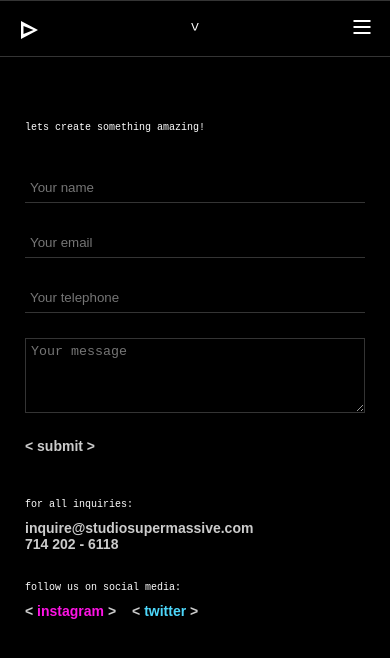
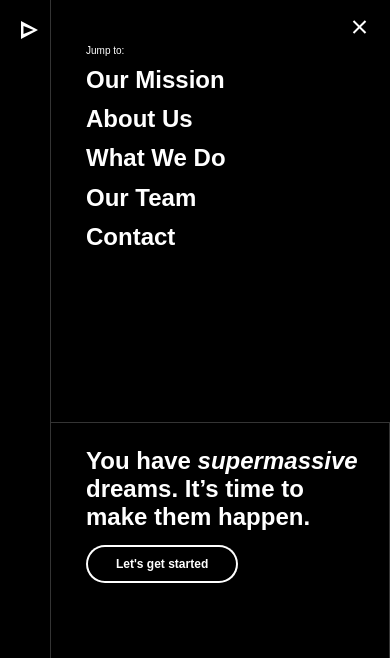
Before and after one commit to cmarrujo/studiosupermassive, a website built with webpack: page src/index.html in a window 390 px wide. Both pictures are taken after a click on the element 362 px from the left and 27 px from the top of the page. Shown: the top 658 px of the page. Built offline with nearby package versions, Linux system fonts and the light colour scheme; a web font is replaced by a local one.

Commit message:
Adds menu, and call to action

```diff
--- a/src/index.html
+++ b/src/index.html
@@ -330,9 +330,44 @@
 
       <div class="ssm-slideout" data-active="false">
 
-        <div class="ssm-slideout--toggle"></div>
+        <div class="ssm-slideout--navigation">
+          <p class="ssm-slideout--navigation--label">Jump to:</p>
 
-        <form class="gform ssm-slideout--form validate" data-email="cesar@studiosupermassive.com" action="https://script.google.com/macros/s/AKfycbxQP2ss_XT7zL9xtwsoexyYavGqP7zWq1dSlS6D/exec">
+          <ul class="ssm-slideout--navigation--menu">
+            <li class="ssm-slideout--navigation--menu_item">
+              <a href="#" class="ssm-slideout--navigation--menu_link">Our Mission</a>
+            </li>
+
+            <li class="ssm-slideout--navigation--menu_item">
+              <a href="#" class="ssm-slideout--navigation--menu_link">About Us</a>
+            </li>
+
+            <li class="ssm-slideout--navigation--menu_item">
+              <a href="#" class="ssm-slideout--navigation--menu_link">What We Do</a>
+            </li>
+
+            <li class="ssm-slideout--navigation--menu_item">
+              <a href="#" class="ssm-slideout--navigation--menu_link">Our Team</a>
+            </li>
+
+            <li class="ssm-slideout--navigation--menu_item">
+              <a href="#" class="ssm-slideout--navigation--menu_link">Contact</a>
+            </li>
+          </ul>
+        </div>
+
+        <div class="ssm-slideout--content">
+
+        </div>
+
+        <div class="ssm-slideout--mission">
+          <p class="ssm-slideout--mission_statement">
+            You have <span class="ssm-slideout--mission_statement-emphasis">supermassive</span>
+            dreams. It’s time to make them happen.</p>
+          <a href="#" class="ssm-action--button">Let's get started</a>
+        </div>
+
+         <!--<form class="gform ssm-slideout--form validate" data-email="cesar@studiosupermassive.com" action="https://script.google.com/macros/s/AKfycbxQP2ss_XT7zL9xtwsoexyYavGqP7zWq1dSlS6D/exec">
 
           <p class="ssm-slideout--form_prompt">lets create something amazing!</p>
 
@@ -369,6 +404,8 @@
 
           <p class="ssm-slideout--form_prompt thankyou_message">Thanks! for your inquiry! We will be in touch very soon!</p>
 
+        </form>
+
         <div class="ssm-slideout--social">
 
           <p class="ssm-slideout--social_header">for all inquiries:</p>
@@ -397,7 +434,7 @@
 
         </div>
 
-      </div>
+      </div>-->
 
     </div>
 
--- a/src/scripts/index.js
+++ b/src/scripts/index.js
@@ -221,8 +221,8 @@ class StudioSupermassive {
 
     if(slideout && slideoutToggle) {
       slideoutToggle.addEventListener('click', (e) => {
-        console.log('click');
         const isActive = (qs('.ssm-slideout').getAttribute('data-active') === 'false') ? 'true' : 'false';
+        slideoutToggle.setAttribute('data-active', `${isActive}`);
         slideout.setAttribute('data-active', `${isActive}`);
         ssmLogoWrapper.setAttribute('data-active', `${isActive}`);
       });
--- a/src/stylesheets/style.scss
+++ b/src/stylesheets/style.scss
@@ -100,10 +100,31 @@
       float: right;
       width: 17px;
 
+      &[data-active='true'] {
+        bottom: 0;
+
+        .ssm-controls--menu_bar {
+          &:first-child {
+            transform: rotate(45deg);
+            transform-origin: 0;
+          }
+
+          &:nth-child(2) {
+            background: $ssm-key;
+          }
+
+          &:last-child {
+            transform: rotate(-45deg);
+            transform-origin: 0;
+          }
+        }
+      }
+
       &_bar {
         background: $ssm-lightest;
         height: 2px;
         margin: 4px 0;
+        transition: all .25s ease-out;
         width: 100%;
 
         &:first-child {
@@ -442,10 +463,20 @@
     padding: 0;
     position: relative;
 
+    &--button {
+      @include Europa-Bold;
+      box-shadow: inset 0 0 0 2px $ssm-lightest;
+      border-radius: 100px;
+      color: $ssm-lightest;
+      font-size: 12px;
+      padding: 12px 30px;
+      text-decoration: none;
+    }
+
     &--link {
+      @include Europa-Bold;
       background: none;
       border: none;
-      @include Europa-Bold;
       color: rgba($ssm-lightest, .80);
       font-size: 14px;
       margin: 0;
@@ -500,139 +531,57 @@
     width: 100vw;
     z-index: 99;
 
-    @media (min-width: 375px) {
-      bottom: -92%;
+    &[data-active='true'] {
+      bottom: 0;
     }
 
-    @media (min-width: 400px) {
-      bottom: -93%;
-    }
+    &--navigation {
+      border-left: thin solid $ssm-darker;
+      height: 50vh;
+      margin-left: 50px;
+      padding: 40px 35px;
 
-    @media (min-width: 414px) {
-      bottom: -92%;
-    }
-
-    @media (min-width: 568px) {
-      bottom: -85%;
-    }
-
-    @media (min-width: 768px) {
-      bottom: -90%;
-    }
-
-    @media (min-width: 769px) {
-      bottom: 0;
-      width: 45vw;
-      left: 94%;
-    }
-
-    @media (min-width: 1440px) {
-      bottom: 0;
-      width: 40vw;
-      left: 95%;
-    }
-
-    @media (min-width: 1920px) {
-      left: 100%;
-    }
-
-    &:hover {
-      cursor: pointer;
-    }
-
-    &[data-active='true'] {
-      bottom: 0;
-
-      @media (min-width: 769px) {
-        left: 55%;
+      &--label {
+        @include Europa-Regular;
+        color: $ssm-lightest;
+        font-size: 10px;
+        margin: 0;
+        padding: 5px 0;
       }
 
-      @media (min-width: 1440px) {
-        left: 60%;
-      }
+      &--menu {
+        list-style-type: none;
+        line-height: 1.55;
+        font-size: 24px;
+        margin: 0;
+        padding: 0;
 
-      .ssm-slideout--toggle {
-        &:after {
-          transform: rotateX(180deg) rotateY(180deg) rotateZ(0deg);
-          transition-delay: .15s;
+        &_link {
+          @include Europa-Bold;
+          color: $ssm-lightest;
+          text-decoration: none;
 
-          @media (min-width: 769px) {
-            left: 50%;
-            transform: rotateX(0deg) rotateY(-180deg) rotateZ(-90deg);
-          }
-
-          @media (min-width: 1440px) {
-            left: 50%;
-            transform: rotateX(0deg) rotateY(-180deg) rotateZ(-90deg);
+          &:hover {
+            cursor: pointer;
           }
         }
       }
     }
 
-    &--toggle {
-      background: $ssm-key;
-      border-bottom: thin solid $ssm-darker;
+    &--mission {
+      height: 50vh;
+      padding: 0 20px 0 35px;
+      border: thin solid $ssm-darker;
       border-top: thin solid $ssm-darker;
-      color: $ssm-lightest;
-      text-align: center;
-      padding: 15px 0 40px 0;
-      position: relative;
+      margin-left: 50px;
 
-      @media (min-width: 768px) {
-        padding: 80px 0 20px 0;
-      }
+      &_statement {
+          @include Europa-Bold;
+          color: $ssm-lightest;
+          font-size: 24px;
 
-      @media (min-width: 769px) {
-        border-bottom: none;
-        border-top: none;
-        border-left: thin solid $ssm-darker;
-        border-right: thin solid $ssm-darker;
-        height: 100vh;
-        left: 0;
-        position: absolute;
-        width: 60px;
-        z-index: 99;
-      }
-
-      @media (min-width: 1440px) {
-        border-bottom: none;
-        border-top: none;
-        border-left: thin solid $ssm-darker;
-        border-right: thin solid $ssm-darker;
-        height: 100vh;
-        left: 0;
-        position: absolute;
-        width: 70px;
-      }
-
-      @media (min-width: 1920px) {
-        left: -90px;
-        width: 90px;
-      }
-
-      &:after {
-        content: '^';
-        color: $ssm-lightest;
-        height: 12px;
-        left: 50%;
-        position: absolute;
-        top: 45%;
-        transform: rotateX(0deg) rotateY(180deg) rotateZ(0deg);
-        transform-style: preserve-3d;
-        transform-origin: 25% 25%;
-        transition: all .45s ease-out;
-        width: 20px;
-
-        @media (min-width: 769px) {
-          left: 35%;
-          top: 50%;
-          transform: rotateX(0deg) rotateY(0deg) rotateZ(-90deg);
-        }
-
-        @media (min-width: 1440px) {
-          left: 40%;
-          top: 50%;
-          transform: rotateX(0deg) rotateY(0deg) rotateZ(-90deg);
+        &-emphasis {
+          font-style: italic;
         }
       }
     }
```
